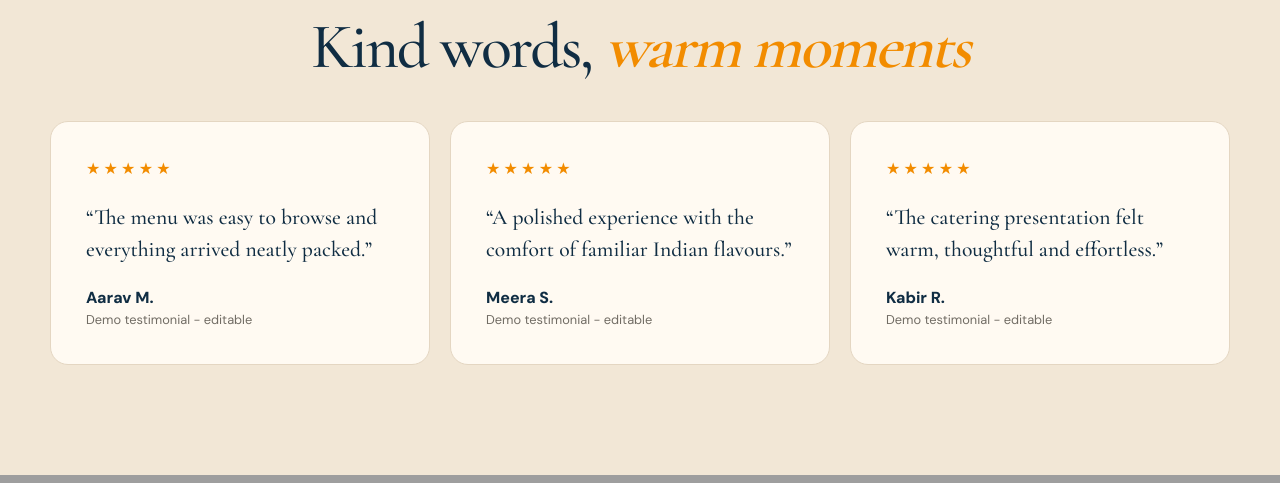
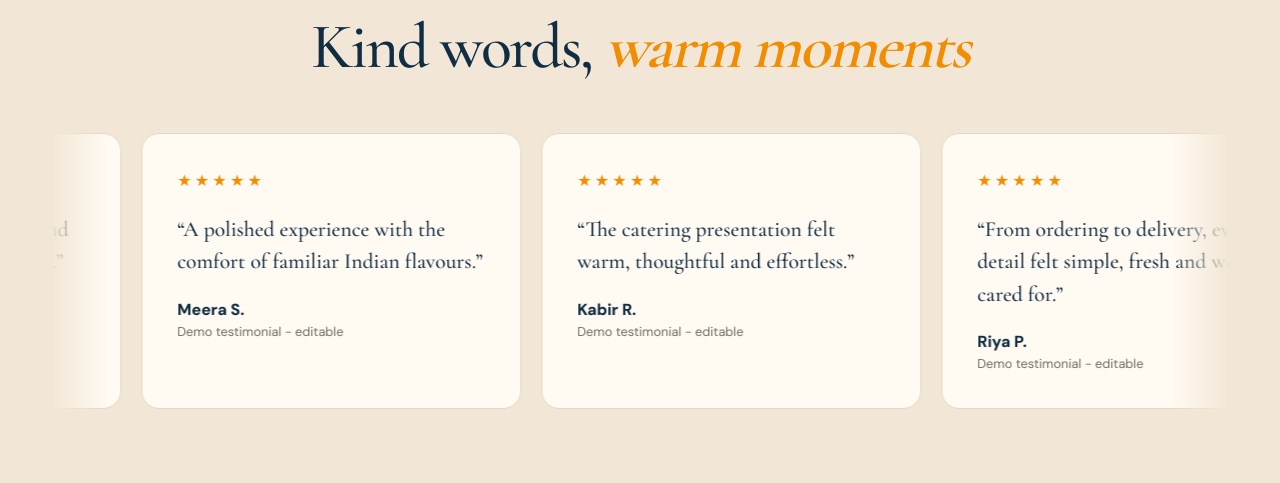
Before and after one commit to pvp4229181/sawariyawala2, a Next.js app: page / in a window 1280 px wide. Shown: the part 3884-4367 px from the top of the page. Built offline with nearby package versions, Linux system fonts and the light colour scheme; no server answers; grey boxes are pictures that could not be loaded.

Commit message:
Add animated customer review carousel

```diff
--- a/src/app/page.tsx
+++ b/src/app/page.tsx
@@ -36,6 +36,30 @@ const benefits = [
     copy: "Packed with care and sent without fuss.",
   },
 ];
+
+const reviews = [
+  {
+    name: "Aarav M.",
+    quote:
+      "The menu was easy to browse and everything arrived neatly packed.",
+  },
+  {
+    name: "Meera S.",
+    quote:
+      "A polished experience with the comfort of familiar Indian flavours.",
+  },
+  {
+    name: "Kabir R.",
+    quote:
+      "The catering presentation felt warm, thoughtful and effortless.",
+  },
+  {
+    name: "Riya P.",
+    quote:
+      "From ordering to delivery, every detail felt simple, fresh and well cared for.",
+  },
+];
+
 export default function Home() {
   const featured = seedProducts.filter((p) => p.featured).slice(0, 4);
   return (
@@ -222,23 +246,17 @@ export default function Home() {
               Kind words, <em>warm moments</em>
             </h2>
           </div>
-          <div className="testimonial-grid">
-            {[
-              [
-                "Aarav M.",
-                "The menu was easy to browse and everything arrived neatly packed.",
-              ],
-              [
-                "Meera S.",
-                "A polished experience with the comfort of familiar Indian flavours.",
-              ],
-              [
-                "Kabir R.",
-                "The catering presentation felt warm, thoughtful and effortless.",
-              ],
-            ].map(([name, quote]) => (
-              <blockquote key={name}>
-                <span>★★★★★</span>
+          <div className="testimonial-grid" aria-label="Customer reviews">
+            <div className="testimonial-track">
+              {[0, 1].map((loop) => (
+                <div
+                  className="testimonial-set"
+                  aria-hidden={loop === 1 ? true : undefined}
+                  key={loop}
+                >
+                  {reviews.map(({ name, quote }) => (
+                    <blockquote key={`${loop}-${name}`}>
+                      <span aria-label="5 out of 5 stars">★★★★★</span>
                       <p>“{quote}”</p>
                       <cite>
                         {name}
@@ -246,6 +264,9 @@ export default function Home() {
                       </cite>
                     </blockquote>
                   ))}
+                </div>
+              ))}
+            </div>
           </div>
         </div>
       </section>
--- a/src/styles/globals.css
+++ b/src/styles/globals.css
@@ -755,11 +755,34 @@ p {
   background: var(--cream-2);
 }
 .testimonial-grid {
-  display: grid;
-  grid-template-columns: repeat(3, 1fr);
+  overflow: hidden;
+  padding: 12px 0 24px;
+  mask-image: linear-gradient(
+    to right,
+    transparent,
+    #000 5%,
+    #000 95%,
+    transparent
+  );
+}
+.testimonial-track {
+  display: flex;
   gap: 20px;
+  width: max-content;
+  animation: testimonial-scroll 34s linear infinite;
+  will-change: transform;
+}
+.testimonial-grid:hover .testimonial-track,
+.testimonial-grid:focus-within .testimonial-track {
+  animation-play-state: paused;
+}
+.testimonial-set {
+  display: flex;
+  gap: 20px;
 }
 .testimonial-grid blockquote {
+  width: clamp(300px, 30vw, 380px);
+  flex: 0 0 auto;
   margin: 0;
   background: var(--paper);
   padding: 35px;
@@ -785,6 +808,11 @@ p {
 .testimonial-grid small {
   font-weight: 400;
   color: var(--muted);
+}
+@keyframes testimonial-scroll {
+  to {
+    transform: translateX(calc(-50% - 10px));
+  }
 }
 .food-strip {
   position: relative;
@@ -2612,7 +2640,11 @@ body:has(.admin-login) > .site-footer {
     height: 460px;
   }
   .testimonial-grid {
-    grid-template-columns: 1fr;
+    margin-inline: -15px;
+  }
+  .testimonial-grid blockquote {
+    width: min(82vw, 330px);
+    padding: 28px;
   }
   .food-strip {
     height: 230px;
@@ -3022,4 +3054,11 @@ body:has(.admin-login) > .site-footer {
     transition: none !important;
     animation: none !important;
   }
-}
+  .testimonial-grid {
+    overflow-x: auto;
+    mask-image: none;
+  }
+  .testimonial-track {
+    transform: none;
+  }
+}
```
Lines whose indentation alone changed are shown as unchanged.
